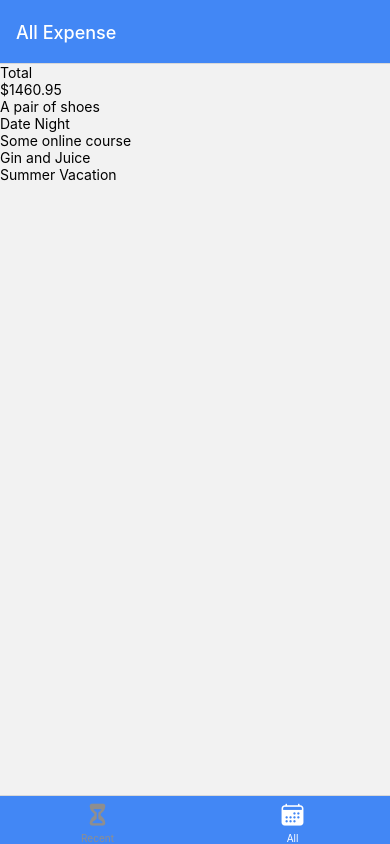
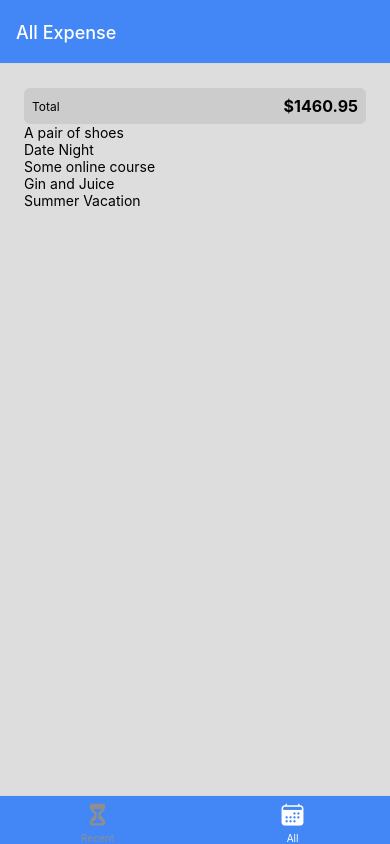
Before and after one commit to Edswel/expensetrackerapp, a React Native app: screen /AllExpenses in a window 390 px wide. Built offline with nearby package versions, Linux system fonts and the light colour scheme.

Commit message:
Improving app layout and styling

```diff
--- a/components/ExpensesOutput/ExpensesOutput.js
+++ b/components/ExpensesOutput/ExpensesOutput.js
@@ -1,4 +1,5 @@
-import { View } from 'react-native';
+import { View, StyleSheet } from 'react-native';
+import { GlobalStyles } from '../../constants/styles';
 import ExpensesList from './ExpensesList';
 import ExpensesSummary from './ExpensesSummary';
 
@@ -37,7 +38,7 @@
 
 function ExpensesOutput({ expenses, expensesPeriod }) {
     return (
-        <View>
+        <View style={styles.container}>
             <ExpensesSummary expenses={DUMMY_EXPENSES} periodName={expensesPeriod} />
             <ExpensesList expenses={DUMMY_EXPENSES} />
         </View>
@@ -45,3 +46,11 @@
 }
 
 export default ExpensesOutput;
+
+const styles = StyleSheet.create({
+    container: {
+        flex: 1,
+        padding: 24,
+        backgroundColor: GlobalStyles.colors.background
+    }
+});
--- a/components/ExpensesOutput/ExpensesSummary.js
+++ b/components/ExpensesOutput/ExpensesSummary.js
@@ -1,15 +1,36 @@
-import { View, Text } from 'react-native';
+import { View, Text, StyleSheet } from 'react-native';
+import { GlobalStyles } from '../../constants/styles';
 
 function ExpensesSummary({ expenses, periodName }) {
     const expensesSum = expenses.reduce((sum, expense) => {
         return sum + expense.amount
     }, 0);
     return (
-        <View>
-            <Text>{periodName}</Text>
-            <Text>${expensesSum.toFixed(2)}</Text>
+        <View style={styles.container}>
+            <Text style={styles.period}>{periodName}</Text>
+            <Text style={styles.sum}>${expensesSum.toFixed(2)}</Text>
         </View>
     )
 }
 
 export default ExpensesSummary;
+
+const styles = StyleSheet.create({
+    container: {
+        padding: 8,
+        backgroundColor: GlobalStyles.colors.HeaderBackground,
+        borderRadius: 6,
+        flexDirection: 'row',
+        justifyContent: 'space-between',
+        alignItems: 'center'
+    },
+    period: {
+        fontSize: 12,
+        color: 'black'
+    },
+    sum: {
+        fontSize: 16,
+        fontWeight: 'bold',
+        color: 'black'
+    }
+});
--- a/constants/styles.js
+++ b/constants/styles.js
@@ -1,5 +1,7 @@
 export const GlobalStyles = {
     colors: {
-        header: '#4287f5'
+        header: '#4287f5',
+        HeaderBackground: '#cccccc',
+        background: '#dddddd'
     }
 }
```
